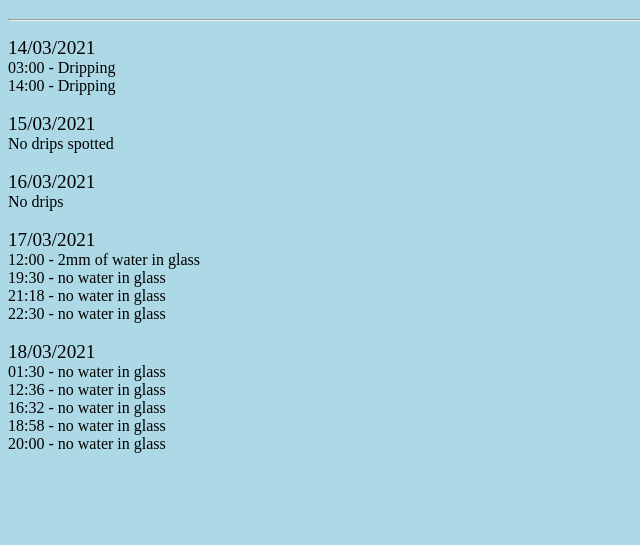
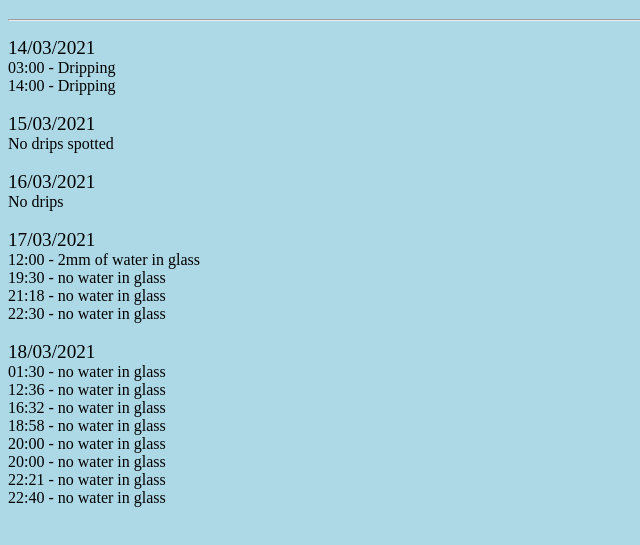
Before and after one commit to Saweenbarra/Saweenbarra.github.io, a plain HTML site: page leaklog.html in a window 1280 px wide. Shown: the part 87-632 px from the top of the page, without its empty margins (0-640 px from the left). Drawn offline with Linux system fonts and the light colour scheme.

Commit message:
Update leaklog

```diff
--- a/leaklog.html
+++ b/leaklog.html
@@ -30,7 +30,10 @@
             12:36 - no water in glass<br>
             16:32 - no water in glass<br>
             18:58 - no water in glass<br>
-            20:00 - no water in glass
+            20:00 - no water in glass<br>
+            20:00 - no water in glass<br>
+            22:21 - no water in glass<br>
+            22:40 - no water in glass<br>
         </p>
     </body>
 </html>
```
